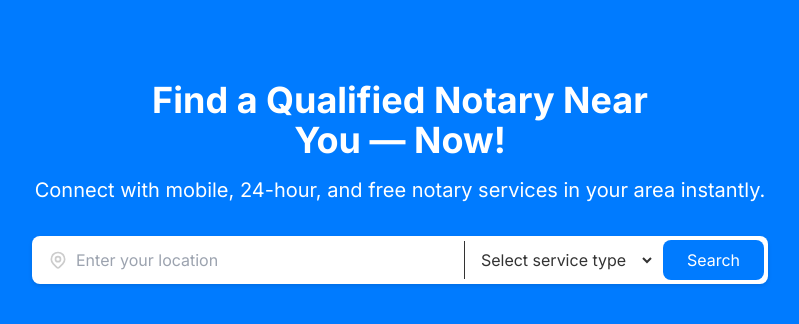
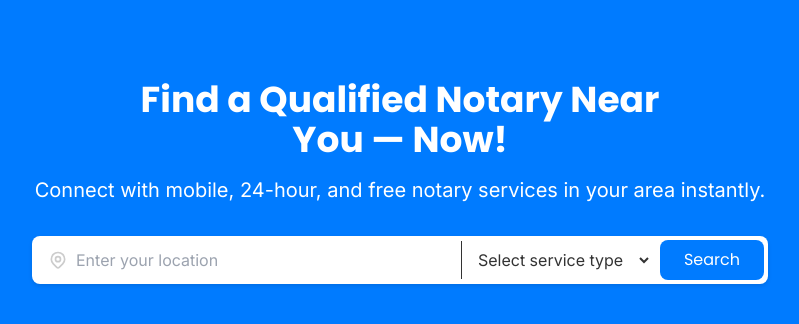
Before and after one commit to 7lsnyc/7lsnyc-notary-finder-now-windsurf, a Next.js app: page / in a window 1280 px wide. Shown: the top 324 px of the page, without its empty margins (240-1039 px from the left). Built offline with nearby package versions, Linux system fonts and the light colour scheme.

Commit message:
Configure fonts (Poppins/Inter) and fix design system integration

```diff
--- a/src/app/layout.tsx
+++ b/src/app/layout.tsx
@@ -1,12 +1,23 @@
 import type { Metadata } from 'next';
-import { Inter } from 'next/font/google';
+import { Inter, Poppins } from 'next/font/google';
 import './globals.css';
 
-const inter = Inter({ subsets: ['latin'] });
+const inter = Inter({
+  subsets: ['latin'],
+  display: 'swap',
+  variable: '--font-inter',
+});
+
+const poppins = Poppins({
+  weight: ['400', '500', '700'],
+  subsets: ['latin'],
+  display: 'swap',
+  variable: '--font-poppins',
+});
 
 export const metadata: Metadata = {
   title: 'Notary Finder Now',
-  description: 'Find qualified notaries in your area instantly',
+  description: 'Find qualified notaries near you instantly',
 };
 
 export default function RootLayout({
@@ -15,8 +26,8 @@ export default function RootLayout({
   children: React.ReactNode;
 }) {
   return (
-    <html lang="en">
-      <body className={inter.className}>{children}</body>
+    <html lang="en" className={`${inter.variable} ${poppins.variable}`}>
+      <body className="font-inter">{children}</body>
     </html>
   );
 }
--- a/tailwind.config.js
+++ b/tailwind.config.js
@@ -4,6 +4,7 @@ module.exports = {
     './src/pages/**/*.{js,ts,jsx,tsx,mdx}',
     './src/components/**/*.{js,ts,jsx,tsx,mdx}',
     './src/app/**/*.{js,ts,jsx,tsx,mdx}',
+    './src/design-system/**/*.{js,ts,jsx,tsx}',
   ],
   theme: {
     extend: {
```
